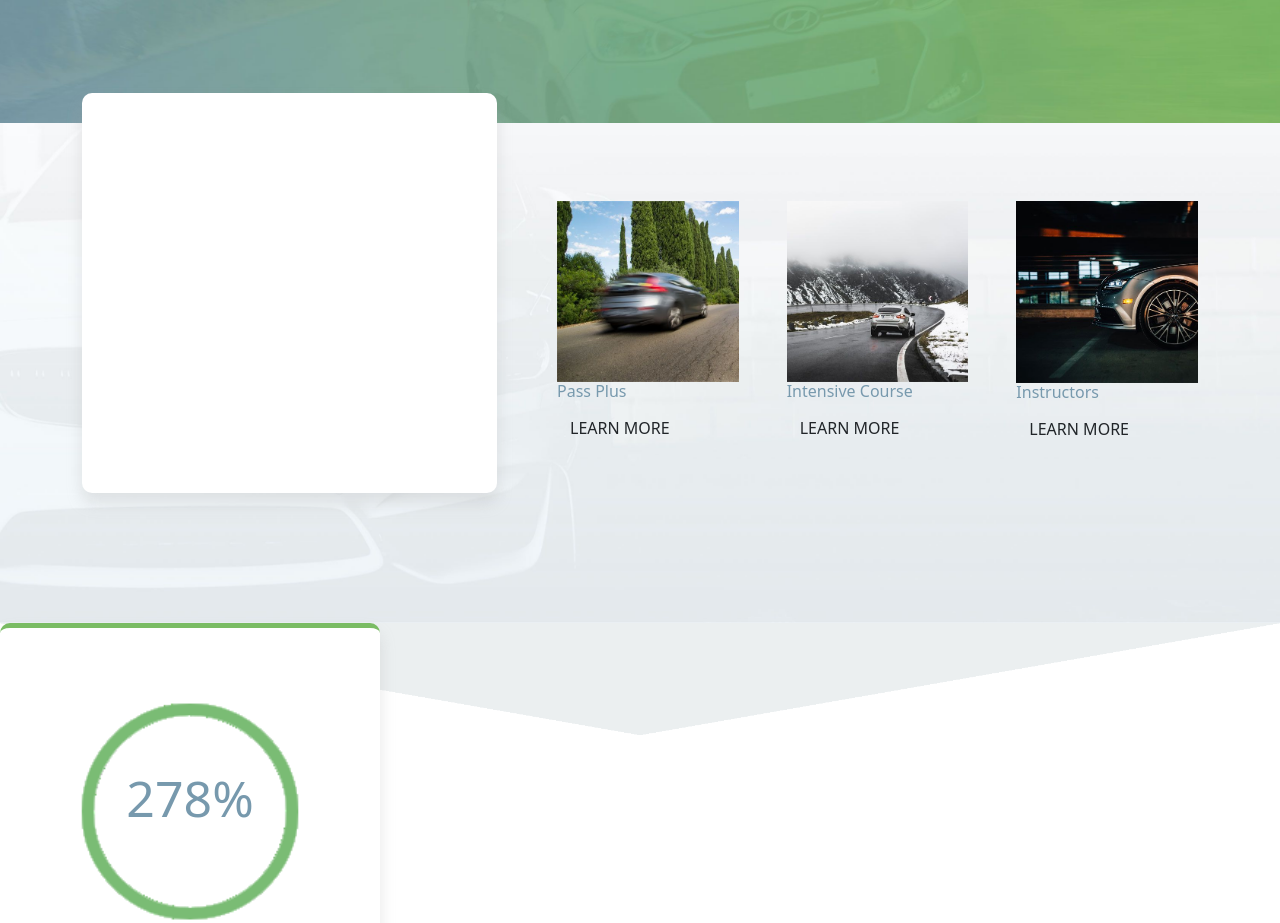
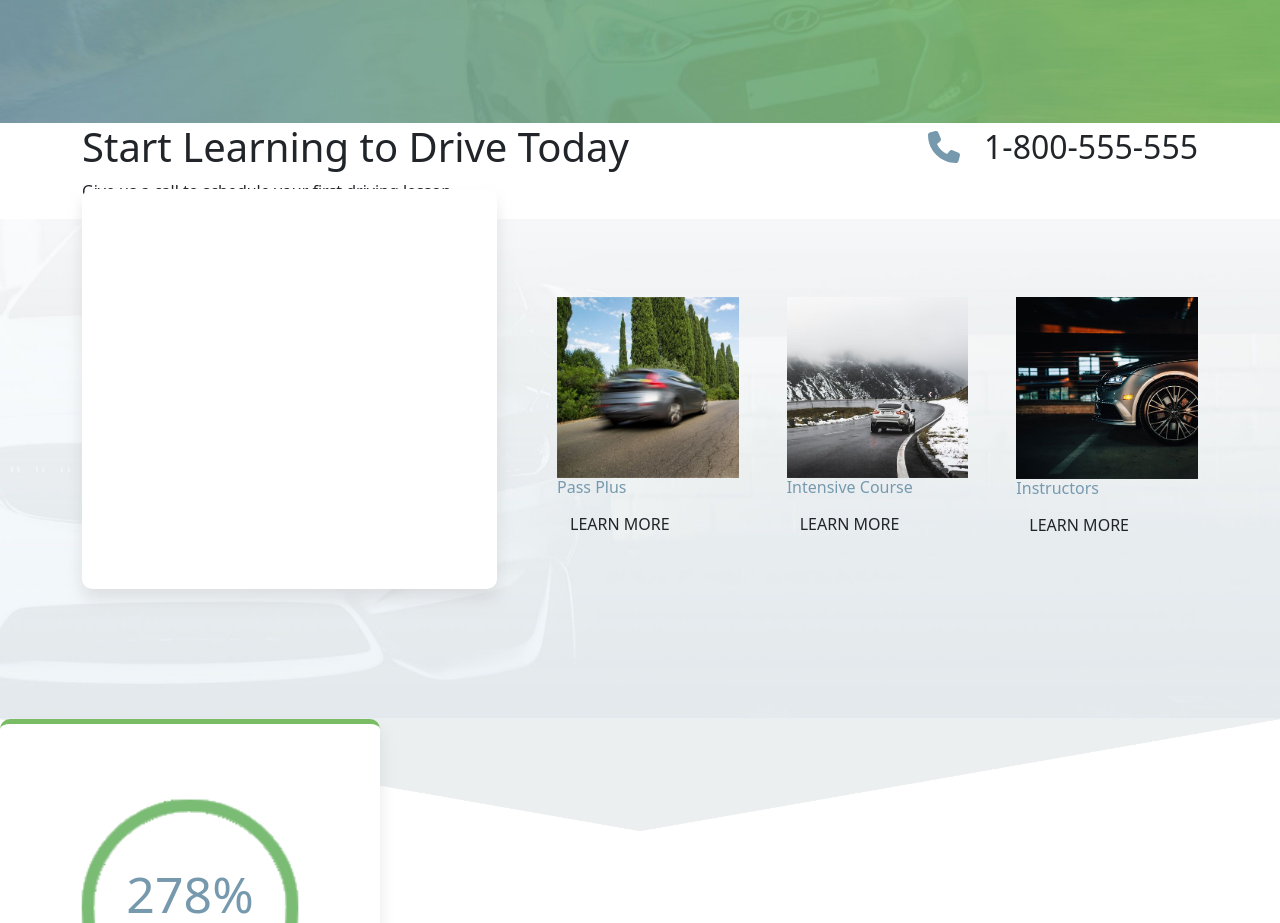
Before and after one commit to MiriamPecora/proj-html-vuejs, a Vue app: page / in a window 1280 px wide. Shown: the part 1460-2383 px from the top of the page. Built offline with nearby package versions, Linux system fonts and the light colour scheme.

Commit message:
[UPD] style

```diff
--- a/src/components/AppStartLearning.vue
+++ b/src/components/AppStartLearning.vue
@@ -1,4 +1,10 @@
 <script>
+import { library } from '@fortawesome/fontawesome-svg-core'
+
+import { faPhone } from '@fortawesome/free-solid-svg-icons';
+
+library.add(faPhone)
+
 export default {
     name: 'Start Learning',
     methods: {
@@ -12,6 +18,17 @@ export default {
 
 <template>
 <img :src="getImagesPath('background-car.png')" alt="background car">
+<div class="container d-flex justify-content-between">
+    <div>
+        <h1 class="text-dark">Start Learning to Drive Today</h1>
+        <p class="text-dark">Give us a call to schedule your first driving lesson</p>
+    </div>
+    <div>
+        <p class="text-dark fs-2">
+            <font-awesome-icon class="me-3" icon="fa-solid fa-phone"/> 1-800-555-555
+        </p>
+    </div>
+</div>
 </template>
 
 <style lang="scss" scoped>
```
